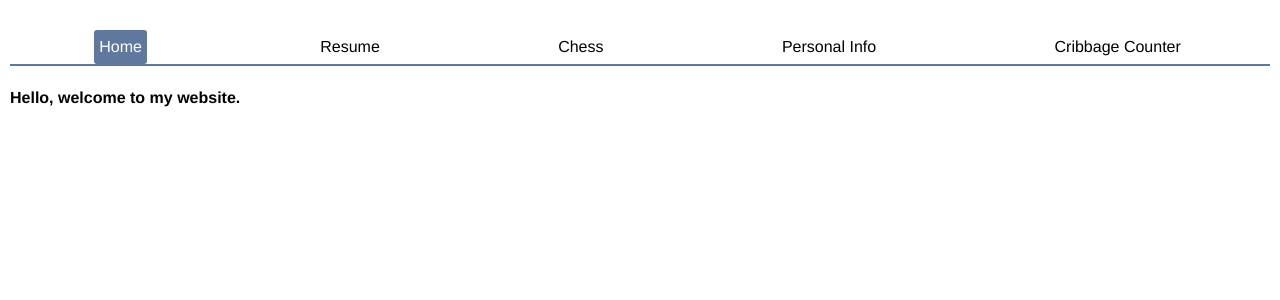
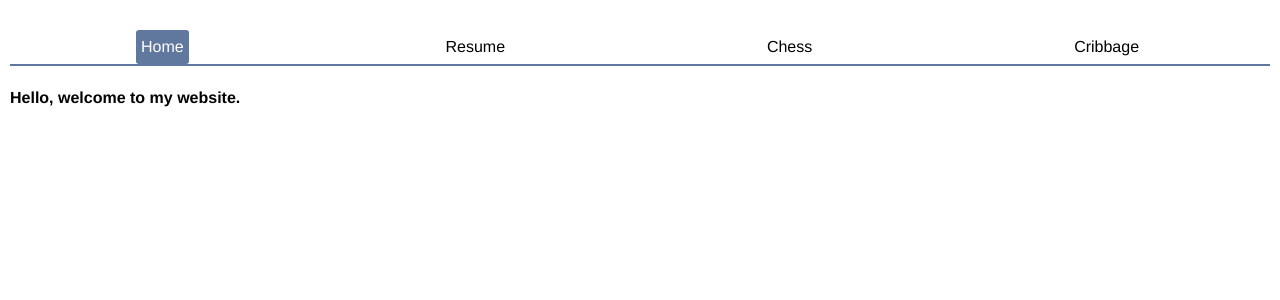
Before and after one commit to erikd7/erik-web-app, a Vue app: page / in a window 1280 px wide. Shown: the top 300 px of the page. Built offline with nearby package versions, Linux system fonts and the light colour scheme.

Commit message:
Add router for dynamic component switching

```diff
--- a/package.json
+++ b/package.json
@@ -14,12 +14,14 @@
     "lodash": "^4.17.21",
     "postcss": "^7.0.36",
     "tailwindcss": "npm:@tailwindcss/postcss7-compat@^2.2.9",
-    "vue": "^2.6.11"
+    "vue": "^2.6.11",
+    "vue-router": "^3.2.0"
   },
   "devDependencies": {
     "@fortawesome/fontawesome-free": "^5.15.4",
     "@vue/cli-plugin-babel": "~4.5.0",
     "@vue/cli-plugin-eslint": "~4.5.0",
+    "@vue/cli-plugin-router": "~4.5.0",
     "@vue/cli-service": "~4.5.0",
     "babel-eslint": "^10.1.0",
     "eslint": "^6.7.2",
--- a/src/App.vue
+++ b/src/App.vue
@@ -1,70 +1,29 @@
 <template>
     <div id="app">
         <div class="menuPane">
-      <Menu :sections="sections" :current="current" :setSection="setSection" />
+            <Menu :sections="routes" :current="currentRoute" />
         </div>
         <div class="mainPane">
-      <component :is="current" v-bind="sections[current].props" />
+            <router-view />
         </div>
     </div>
 </template>
 
 <script>
-import Home from "./components/Home.vue";
-import Resume from "./components/Resume.vue";
-import Menu from "./components/Menu.vue";
-import Cribbage from "./components/Cribbage.vue";
-import Chess from "./components/Chess.vue";
+    import Menu from './components/Menu.vue';
+    import { routes } from './router/index';
 
     export default {
-  name: "App",
-  data() {
-    return {
-      current: "home",
-      resume: {
-        info: {
-          name: "Erik Dietrich",
-          email: "eb.dietrich11@gmail.com",
-          phone: "9991234567",
-          location: "Madison, WI",
-        },
-      },
-    };
-  },
+        name: 'App',
         components: {
-    Home,
-    Resume,
             Menu,
-    Cribbage,
-    Chess,
         },
         computed: {
-    sections() {
-      return {
-        home: { name: "Home", key: "home", template: "<App />", props: {} },
-        resume: {
-          name: "Resume",
-          key: "resume",
-          template: "<Resume />",
-          props: { resume: this.resume },
+            routes() {
+                return routes;
             },
-        chess: { name: "Chess", key: "chess", template: "<Chess />" },
-        personalInfo: {
-          name: "Personal Info",
-          key: "personalInfo",
-          template: "<Personal />",
-        },
-        cribbage: {
-          name: "Cribbage Counter",
-          key: "cribbage",
-          template: "<Cribbage />",
-        },
-      };
-    },
-  },
-  methods: {
-    setSection(section) {
-      this.current = section;
+            currentRoute() {
+                return this.$route.path;
             },
         },
     };
--- a/src/components/Menu.vue
+++ b/src/components/Menu.vue
@@ -3,14 +3,13 @@
         <div class="menu">
             <div
                 v-for="section in sections"
-                :key="section.key"
+                :key="section.path"
                 class="menu-item"
                 :class="{
-                    'menu-item-selected': section.key === current
+                    'menu-item-selected': section.path === current,
                 }"
-                @click="setSection(section.key)"
             >
-                <p>{{ section.name }}</p>
+                <router-link :to="section.path">{{ section.name }}</router-link>
             </div>
         </div>
     </div>
@@ -19,24 +18,19 @@
 <script>
     export default {
         data() {
-    return {
-    }
+            return {};
         },
         props: {
             sections: {
-        type: Object,
-        default: () => ['Home']
+                type: Array,
+                default: () => [{ name: 'Home', path: '/' }],
             },
             current: {
                 type: String,
-        default: 'home'
+                default: '/home',
             },
-    setSection: {
-        type: Function,
-        default: () => {},
         },
-  }
-}
+    };
 </script>
 
 <!-- Add "scoped" attribute to limit CSS to this component only -->
--- a/src/main.js
+++ b/src/main.js
@@ -15,9 +15,11 @@ import App from "./App.vue";
 import "./index.css";
 import "@fortawesome/fontawesome-free/css/all.css";
 import "@fortawesome/fontawesome-free/js/all.js";
+import router from './router'
 
 Vue.config.productionTip = false;
 
 new Vue({
-  render: (h) => h(App),
+ router,
+ render: (h) => h(App)
 }).$mount("#app");
--- /dev/null
+++ b/src/router/index.js
@@ -0,0 +1,39 @@
+import Vue from 'vue'
+import VueRouter from 'vue-router'
+import Home from '../components/Home.vue'
+import Chess from '../components/Chess.vue'
+import Resume from '../components/Resume.vue'
+import Cribbage from '../components/Cribbage.vue'
+
+Vue.use(VueRouter)
+
+export const routes = [
+  {
+    name: 'Home',
+    path: '/',
+    component: Home
+  },
+  {
+    name: 'Resume',
+    path: '/resume',
+    component: Resume,
+  },
+  {
+    name: 'Chess',
+    path: '/chess',
+    component: Chess,
+  },
+  {
+    name: 'Cribbage',
+    path: '/cribbage',
+    component: Cribbage,
+  }
+]
+
+const router = new VueRouter({
+  mode: 'history',
+  base: process.env.BASE_URL,
+  routes
+})
+
+export default router
```
Also changed, not shown: 1 other file (tests, documents, lock files or other folders). Lines whose indentation alone changed are shown as unchanged.
